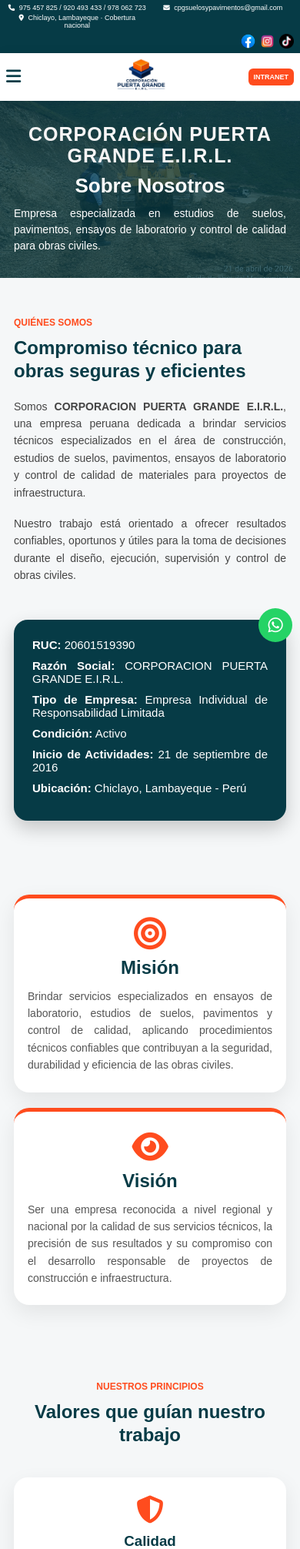
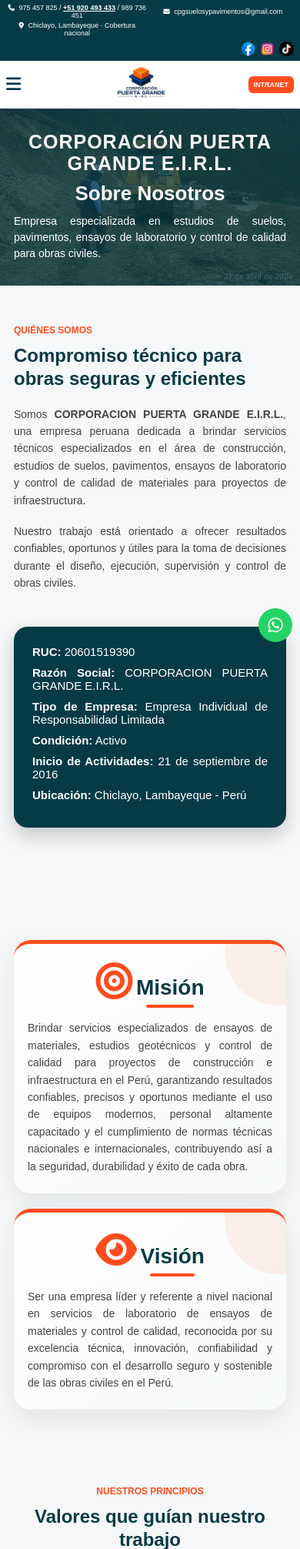
Before and after one commit to multimediachavez-cloud/laboratorio-suelos-web, a Flask app: page /nosotros in a window 390 px wide. Shown: the top 2012 px of the page at 77% size. Run offline with Flask 3, Linux system fonts and the light colour scheme.

Commit message:
Actualiza enlaces y responsive del sitio

```diff
--- a/static/css/contacto.css
+++ b/static/css/contacto.css
@@ -32,6 +32,12 @@
 .contacto-info i {
     color: #ff4c1e;
     margin-right: 10px;
+}
+
+.contacto-info a {
+    color: white;
+    font-weight: bold;
+    text-decoration: underline;
 }
 
 /* DERECHA */
--- a/static/css/nosotros.css
+++ b/static/css/nosotros.css
@@ -92,40 +92,70 @@
 /* MISIÓN Y VISIÓN */
 .mision-vision {
     display: flex;
-    gap: 40px;
+    gap: 35px;
+    margin-top: 50px;
 }
 
-.mv-card {
-    background: white;
-    padding: 40px 30px;
-    border-radius: 20px;
+.mv-card{
+    background: linear-gradient(145deg, #ffffff, #f7f9fa);
+    padding: 40px 35px;
+    border-radius: 22px;
     text-align: center;
-    box-shadow: 0 10px 28px rgba(0,0,0,0.08);
+    box-shadow: 0 12px 35px rgba(0,0,0,0.08);
     flex: 1;
     border-top: 5px solid #ff4c1e;
-    transition: 0.3s;
+    transition: all 0.4s ease;
+    position: relative;
+    overflow: hidden;
 }
 
-.mv-card:hover {
-    transform: translateY(-6px);
+.mv-card::before{
+    content: "";
+    position: absolute;
+    top: -60px;
+    right: -60px;
+    width: 140px;
+    height: 140px;
+    background: rgba(255,76,30,0.08);
+    border-radius: 50%;
 }
 
-.mv-card i {
-    font-size: 42px;
-    color: #ff4c1e;
-    margin-bottom: 10px;
+.mv-card:hover{
+    transform: translateY(-10px);
+    box-shadow: 0 18px 40px rgba(0,0,0,0.12);
 }
 
-.mv-card h2 {
-    margin-bottom: 12px;
+.mv-card i{
+    font-size: 48px;
+    color: #ff4c1e;
+    margin-bottom: 18px;
+}
+
+.mv-card h2{
     color: #063b46;
     text-align: center;
+    font-size: 28px;
+    margin-bottom: 25px;
+    position: relative;
+    display: inline-block;
 }
 
-.mv-card p {
-    color: #555;
-    line-height: 1.7;
+.mv-card h2::after{
+    content: "";
+    width: 70%;
+    height: 4px;
+    background: #ff4c1e;
+    position: absolute;
+    left: 15%;
+    bottom: -10px;
+    border-radius: 10px;
+}
+
+.mv-card p{
     text-align: justify;
+    line-height: 1.9;
+    font-size: 15px;
+    color: #444;
 }
 
 /* TÍTULOS CENTRADOS */
--- a/static/css/styles.css
+++ b/static/css/styles.css
@@ -29,6 +29,16 @@ body {
 
 .top-left i {
     margin-right: 6px;
+}
+
+.top-left a {
+    color: inherit;
+    font-weight: bold;
+    text-decoration: underline;
+}
+
+.top-right a {
+    display: inline-flex;
 }
 
 .top-right img {
@@ -133,6 +143,12 @@ body {
     color: #ff4c1e;
     margin-right: 6px;
     min-width: 14px;
+}
+
+.footer-content a {
+    color: white;
+    font-weight: bold;
+    text-decoration: underline;
 }
 
 /* WHATSAPP */
--- a/templates/base.html
+++ b/templates/base.html
@@ -16,15 +16,21 @@
     <!-- BARRA SUPERIOR -->
     <div class="top-bar">
         <div class="top-left">
-            <span><i class="fas fa-phone"></i> 975 457 825 / 920 493 433 / 978 062 723</span>
+            <span><i class="fas fa-phone"></i> 975 457 825 / <a href="https://wa.me/51920493433" target="_blank" rel="noopener">+51 920 493 433</a> / 989 736 451</span>
             <span><i class="fas fa-envelope"></i> cpgsuelosypavimentos@gmail.com</span>
             <span><i class="fas fa-location-dot"></i> Chiclayo, Lambayeque · Cobertura nacional</span>
         </div>
 
         <div class="top-right">
-            <img src="{{ url_for('static', filename='img/facebook.png') }}" alt="Facebook">
-            <img src="{{ url_for('static', filename='img/instagram.png') }}" alt="Instagram">
-            <img src="{{ url_for('static', filename='img/tiktok.png') }}" alt="TikTok">
+            <a href="https://www.facebook.com/profile.php?id=61564776177893" target="_blank" rel="noopener" aria-label="Facebook">
+                <img src="{{ url_for('static', filename='img/facebook.png') }}" alt="Facebook">
+            </a>
+            <a href="https://www.instagram.com/cpgsuelosypavimentos?igsh=MXZpdGJvd2R2ZDEwbw%3D%3D&utm_source=qr" target="_blank" rel="noopener" aria-label="Instagram">
+                <img src="{{ url_for('static', filename='img/Instagram.png') }}" alt="Instagram">
+            </a>
+            <a href="https://www.tiktok.com/@corp.puerta.grand?_r=1&_t=ZS-95nPMGA1VbA" target="_blank" rel="noopener" aria-label="TikTok">
+                <img src="{{ url_for('static', filename='img/tiktok.png') }}" alt="TikTok">
+            </a>
         </div>
     </div>
 
@@ -58,7 +64,6 @@
         <h2>Contacto</h2>
 
         <div class="footer-content">
-
             <div class="item">
                 <i class="fas fa-building"></i>
                 CORPORACION PUERTA GRANDE E.I.R.L.
@@ -80,6 +85,11 @@
             </div>
 
             <div class="item">
+                <i class="fas fa-briefcase"></i>
+                Construcción de edificios completos
+            </div>
+
+            <div class="item">
                 <i class="fas fa-map-marker-alt"></i>
                 Mza. B1 Lote 12 - Chiclayo, Lambayeque
             </div>
@@ -91,19 +101,18 @@
 
             <div class="item">
                 <i class="fas fa-phone"></i>
-                975 457 825 / 920 493 433 / 978 062 723
+                975 457 825 / <a href="https://wa.me/51920493433" target="_blank" rel="noopener">+51 920 493 433</a> / 989 736 451
             </div>
 
             <div class="item">
                 <i class="fas fa-envelope"></i>
                 cpgsuelosypavimentos@gmail.com
             </div>
-
         </div>
     </footer>
 
     <!-- WHATSAPP -->
-    <a href="https://wa.me/51975457825" class="whatsapp-float" target="_blank">
+    <a href="https://wa.me/51920493433" class="whatsapp-float" target="_blank" rel="noopener" aria-label="WhatsApp">
         <i class="fab fa-whatsapp"></i>
     </a>
 
--- a/templates/nosotros.html
+++ b/templates/nosotros.html
@@ -59,9 +59,13 @@
         <i class="fas fa-bullseye"></i>
         <h2>Misión</h2>
         <p>
-            Brindar servicios especializados en ensayos de laboratorio, estudios de suelos,
-            pavimentos y control de calidad, aplicando procedimientos técnicos confiables
-            que contribuyan a la seguridad, durabilidad y eficiencia de las obras civiles.
+            Brindar servicios especializados de ensayos de materiales,
+            estudios geotécnicos y control de calidad para proyectos de
+            construcción e infraestructura en el Perú, garantizando resultados
+            confiables, precisos y oportunos mediante el uso de equipos modernos,
+            personal altamente capacitado y el cumplimiento de normas técnicas
+            nacionales e internacionales, contribuyendo así a la seguridad,
+            durabilidad y éxito de cada obra.
         </p>
     </div>
 
@@ -69,9 +73,11 @@
         <i class="fas fa-eye"></i>
         <h2>Visión</h2>
         <p>
-            Ser una empresa reconocida a nivel regional y nacional por la calidad de sus
-            servicios técnicos, la precisión de sus resultados y su compromiso con el
-            desarrollo responsable de proyectos de construcción e infraestructura.
+            Ser una empresa líder y referente a nivel nacional en servicios
+            de laboratorio de ensayos de materiales y control de calidad,
+         reconocida por su excelencia técnica, innovación, confiabilidad
+            y compromiso con el desarrollo seguro y sostenible de las obras
+            civiles en el Perú.
         </p>
     </div>
 
```
Also changed, not shown: static/css/servicios.css (+38 -25 lines), templates/contacto.html (+4 -4 lines), 1 other file.
